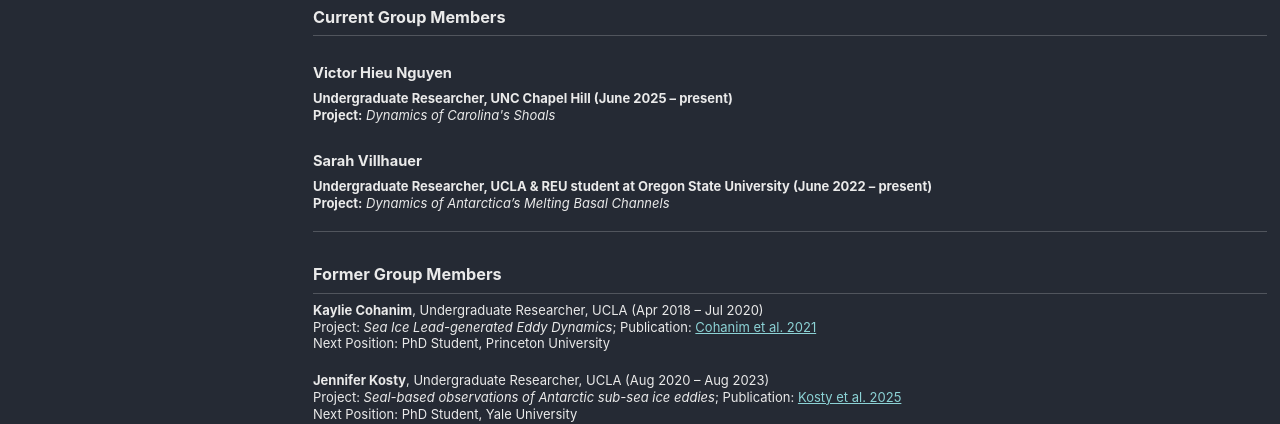
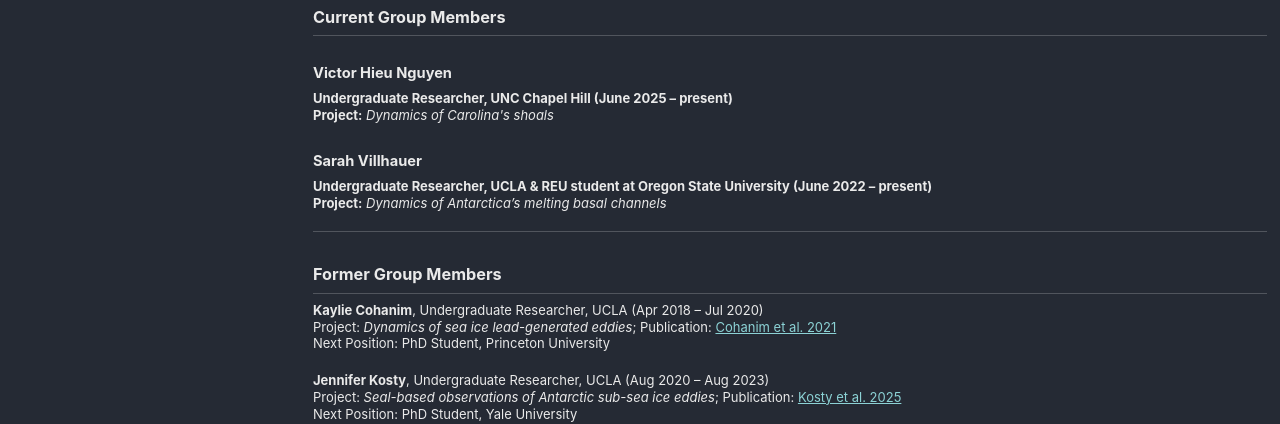
Before and after one commit to unc-ocean-dynamics/unc-ocean-dynamics.github.io, a Jekyll site: the page built from _pages/people.md, in a window 1280 px wide and 1298 px high. Shown: the part 703-1127 px from the top of the window. Built offline with Jekyll 4.4.1, drawn with Linux system fonts in a browser that asks for light colours; cached includes are drawn as plain includes.

Commit message:
Update people.md

```diff
--- a/_pages/people.md
+++ b/_pages/people.md
@@ -25,13 +25,13 @@ permalink: /people/
 <div class="person-block">
   <h3>Victor Hieu Nguyen</h3>
   <p><strong>Undergraduate Researcher, UNC Chapel Hill (June 2025 – present)</strong></p>
-  <p><strong>Project:</strong> <em>Dynamics of Carolina's Shoals</em></p>
+  <p><strong>Project:</strong> <em>Dynamics of Carolina's shoals</em></p>
 </div>
 
 <div class="person-block">
   <h3>Sarah Villhauer</h3>
   <p><strong>Undergraduate Researcher, UCLA & REU student at Oregon State University (June 2022 – present)</strong></p>
-  <p><strong>Project:</strong> <em>Dynamics of Antarctica’s Melting Basal Channels</em></p>
+  <p><strong>Project:</strong> <em>Dynamics of Antarctica’s melting basal channels</em></p>
 </div>
 
 <hr>
@@ -40,7 +40,7 @@ permalink: /people/
 
 <div class="person-block">
   <p><strong>Kaylie Cohanim</strong>, Undergraduate Researcher, UCLA (Apr 2018 – Jul 2020)<br>
-  Project: <em>Sea Ice Lead-generated Eddy Dynamics</em>; Publication: <a href="https://journals.ametsoc.org/view/journals/phoc/51/10/JPO-D-20-0169.1.xml">Cohanim et al. 2021</a><br>
+  Project: <em>Dynamics of sea ice lead-generated eddies</em>; Publication: <a href="https://journals.ametsoc.org/view/journals/phoc/51/10/JPO-D-20-0169.1.xml">Cohanim et al. 2021</a><br>
   Next Position: PhD Student, Princeton University
   </p>
 </div>
```
